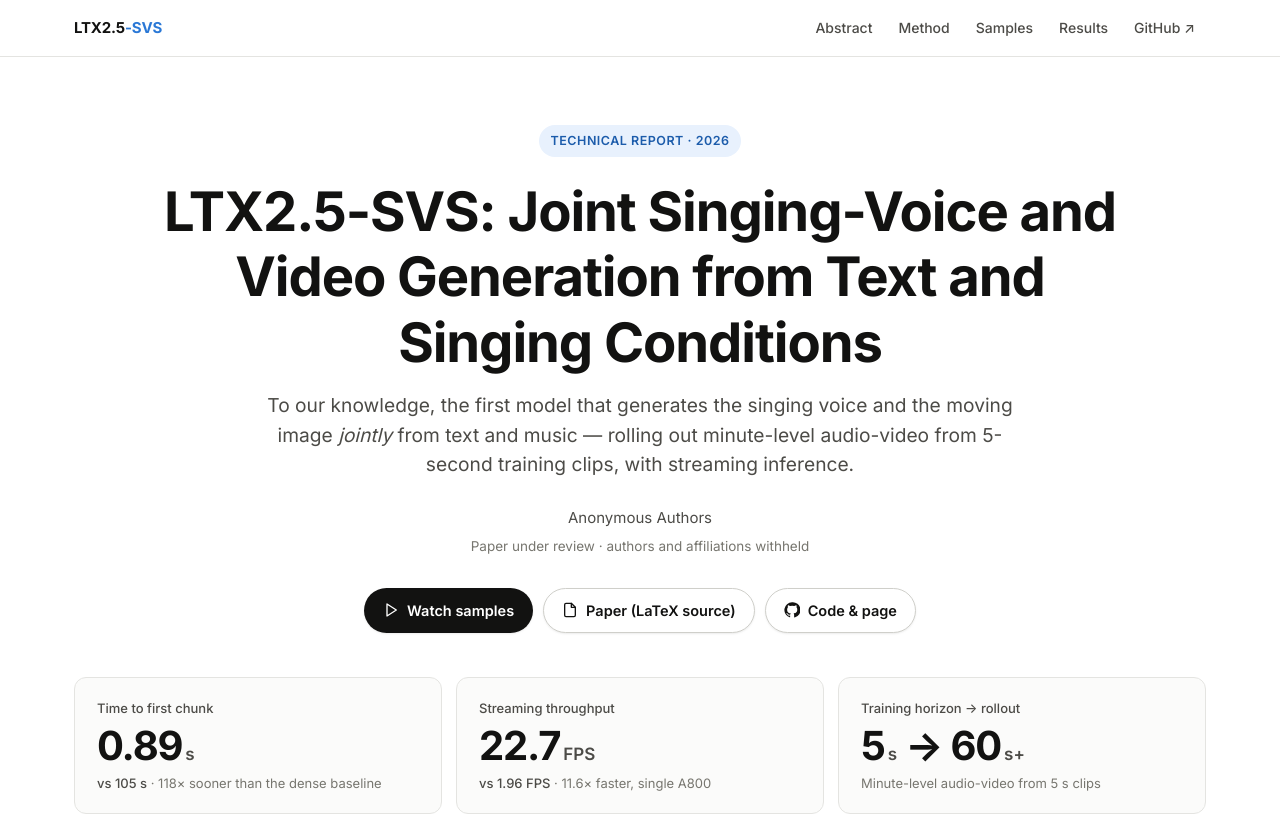
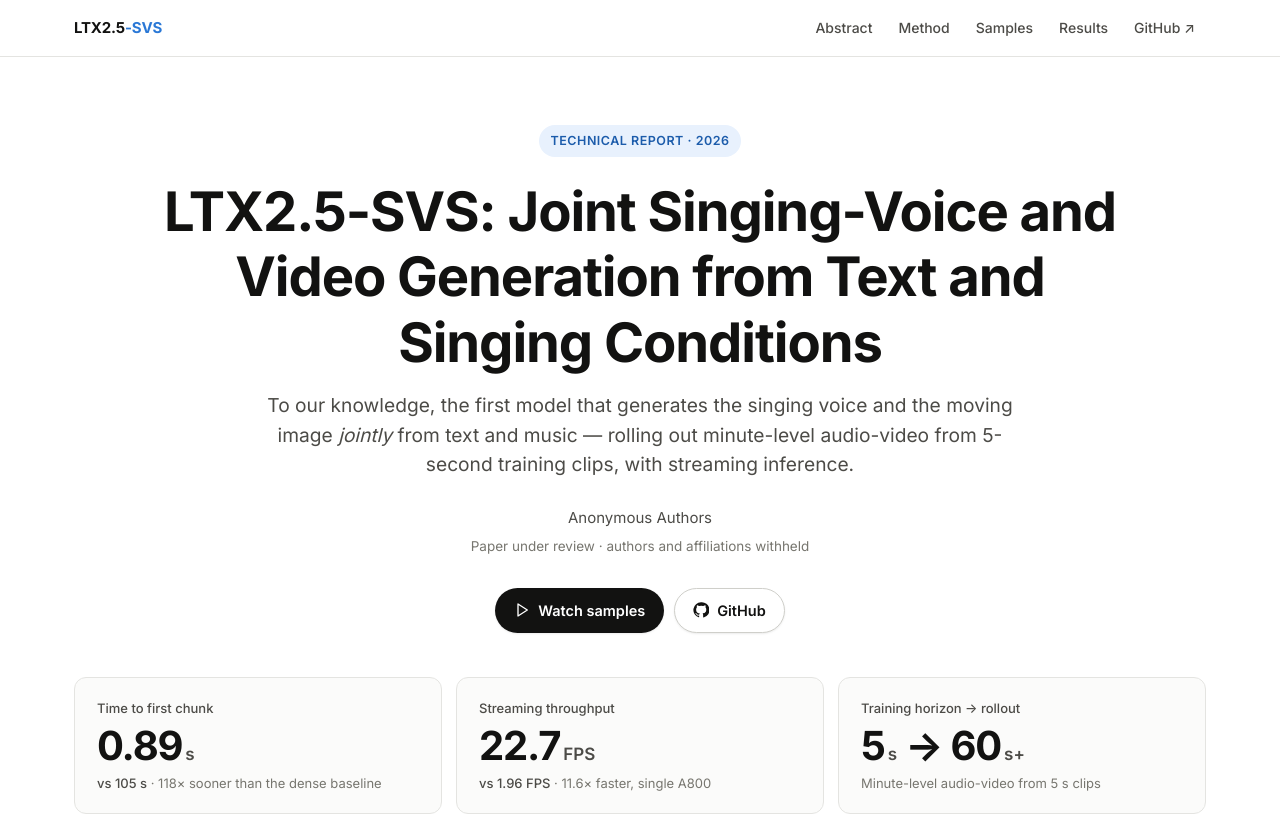
Before and after one commit to liyunlongaaa/ltx2-svs-demo, a plain HTML site: page index.html in a window 1280 px wide. Shown: the top 817 px of the page. Drawn offline with Linux system fonts and the light colour scheme.

Commit message:
Remove paper download link and source archive
Keep the page focused on the samples until the paper is ready to share.

Co-Authored-By: Claude <noreply@anthropic.com>

```diff
--- a/index.html
+++ b/index.html
@@ -299,13 +299,9 @@
         <svg viewBox="0 0 24 24" fill="none" stroke="currentColor" stroke-width="2" stroke-linecap="round" stroke-linejoin="round"><polygon points="6 3 20 12 6 21 6 3"/></svg>
         Watch samples
       </a>
-      <a class="btn" href="assets/ltx2-svs-source.zip" download>
-        <svg viewBox="0 0 24 24" fill="none" stroke="currentColor" stroke-width="2" stroke-linecap="round" stroke-linejoin="round"><path d="M14 2H6a2 2 0 0 0-2 2v16a2 2 0 0 0 2 2h12a2 2 0 0 0 2-2V8z"/><polyline points="14 2 14 8 20 8"/></svg>
-        Paper (LaTeX source)
-      </a>
       <a class="btn" href="https://github.com/liyunlongaaa/ltx2-svs-demo" target="_blank" rel="noopener">
         <svg viewBox="0 0 24 24" fill="currentColor"><path d="M12 .5a11.5 11.5 0 0 0-3.6 22.4c.6.1.8-.2.8-.5v-2c-3.3.7-4-1.4-4-1.4-.6-1.4-1.4-1.8-1.4-1.8-1.1-.8.1-.8.1-.8 1.2.1 1.9 1.3 1.9 1.3 1.1 1.9 2.9 1.4 3.6 1.1.1-.8.4-1.4.8-1.7-2.7-.3-5.5-1.3-5.5-5.9 0-1.3.5-2.4 1.2-3.2-.1-.3-.5-1.5.1-3.1 0 0 1-.3 3.3 1.2a11.5 11.5 0 0 1 6 0c2.3-1.5 3.3-1.2 3.3-1.2.6 1.6.2 2.8.1 3.1.8.8 1.2 1.9 1.2 3.2 0 4.6-2.8 5.6-5.5 5.9.4.4.8 1.1.8 2.2v3.3c0 .3.2.6.8.5A11.5 11.5 0 0 0 12 .5z"/></svg>
-        Code &amp; page
+        GitHub
       </a>
     </div>
 
```
Also changed, not shown: 2 other files.
